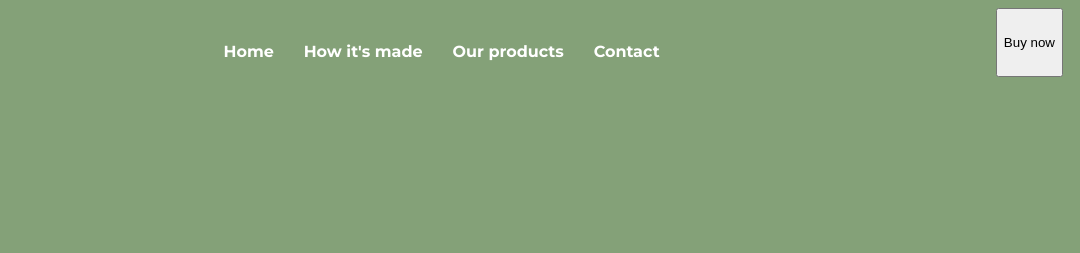
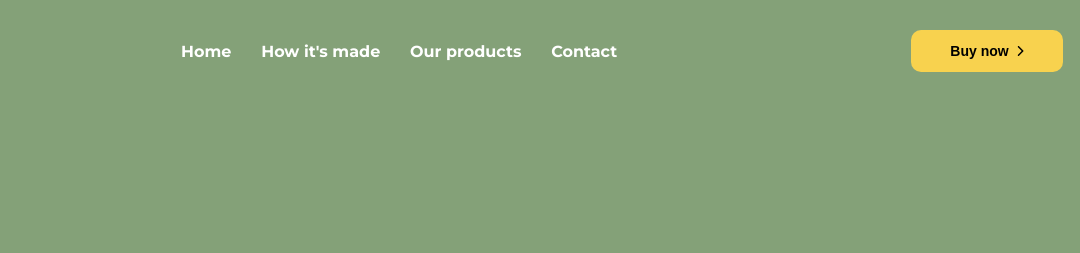
Before and after one commit to PavloPro7/ice-cream, a plain HTML site: page index.html in a window 1280 px wide. Shown: the top 253 px of the page, 200-1280 px from the left. Drawn offline with Linux system fonts and the light colour scheme; a web font is replaced by a local one.

Commit message:
made header

```diff
--- a/css/style.css
+++ b/css/style.css
@@ -47,3 +47,24 @@ body {
 .nav-item-link:last-child {
     margin-right: 0;
 }
+
+.button-buy {
+    display: flex;
+    width: 152px;
+    height: 42px;
+    padding: 0;
+    justify-content: center;
+    align-items: center;
+    margin-top: 1.66vw;
+    gap: 8px;
+    border-radius: 10px;
+    font-size: 14px;
+    font-weight: 600;
+    border: none;
+    background-color: var(--yellow);
+}
+
+.svgArrowRight {
+    width: 7px;
+    height: 10px;
+}
--- a/index.html
+++ b/index.html
@@ -33,6 +33,23 @@
     <body>
         <div class="svg-cont">
             <svg
+                width="7"
+                height="10"
+                viewBox="0 0 7 10"
+                fill="none"
+                xmlns="http://www.w3.org/2000/svg"
+            >
+                <defs>
+                    <symbol id="arrowRight">
+                        <path
+                            d="M0.96959 0.226914C0.828987 0.36756 0.75 0.558291 0.75 0.757164C0.75 0.956037 0.828987 1.14677 0.96959 1.28741L4.68209 4.99991L0.96959 8.71241C0.832971 8.85387 0.757375 9.04332 0.759084 9.23997C0.760793 9.43661 0.83967 9.62472 0.978726 9.76378C1.11778 9.90283 1.30589 9.98171 1.50254 9.98342C1.69919 9.98513 1.88864 9.90953 2.03009 9.77291L6.27284 5.53016C6.41344 5.38952 6.49243 5.19879 6.49243 4.99991C6.49243 4.80104 6.41344 4.61031 6.27284 4.46966L2.03009 0.226914C1.88944 0.0863108 1.69871 0.00732422 1.49984 0.00732422C1.30097 0.00732422 1.11024 0.0863108 0.96959 0.226914Z"
+                            fill="black"
+                        />
+                    </symbol>
+                </defs>
+            </svg>
+
+            <!--           <svg
                 width="41"
                 height="16"
                 viewBox="0 0 41 16"
@@ -47,7 +64,8 @@
                         />
                     </symbol>
                 </defs>
-            </svg>
+ </svg> -->
+
             <svg
                 width="7"
                 height="10"
@@ -136,7 +154,9 @@
             </div>
             <button class="button-buy" type="button" id="openBtnBuy">
                 Buy now
-                <span class="button-arrow"></span>
+                <svg class="svgArrowRight">
+                    <use href="#arrowRight"></use>
+                </svg>
             </button>
         </header>
         <main class="main">
```
